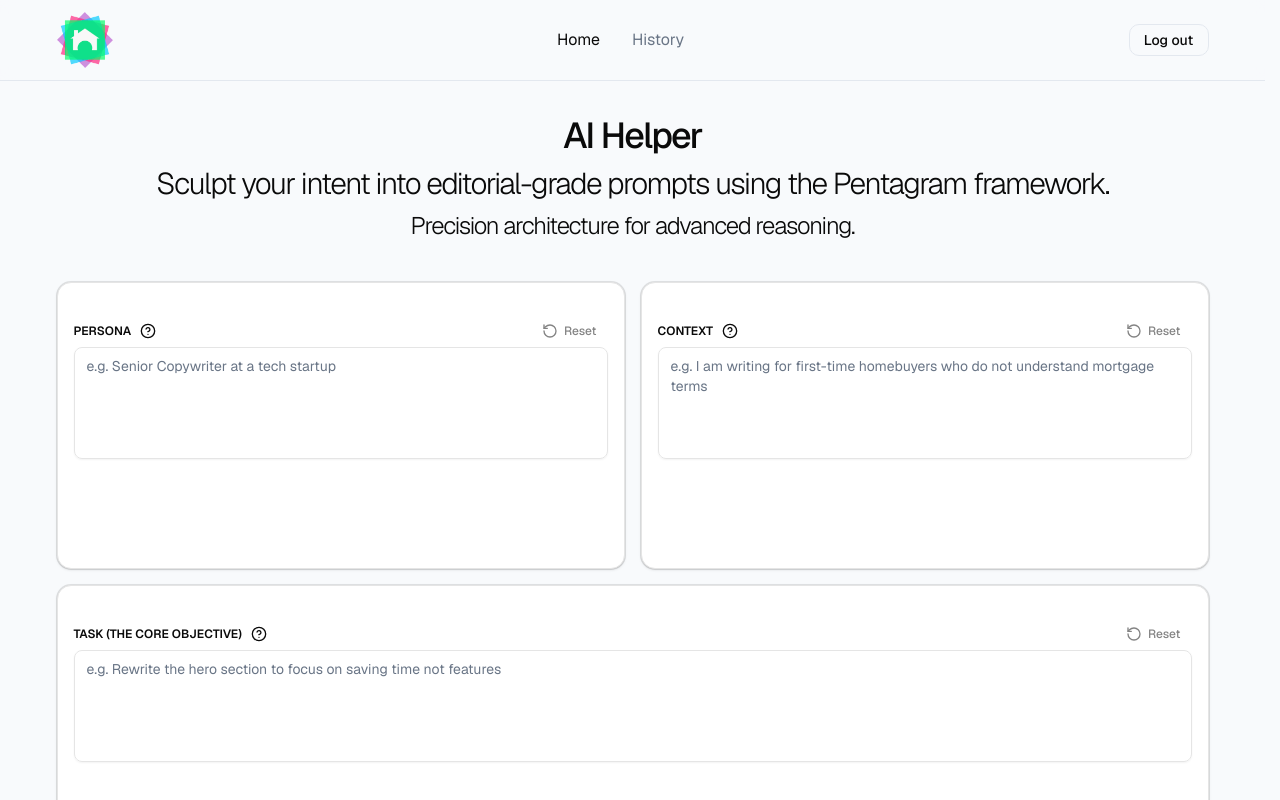
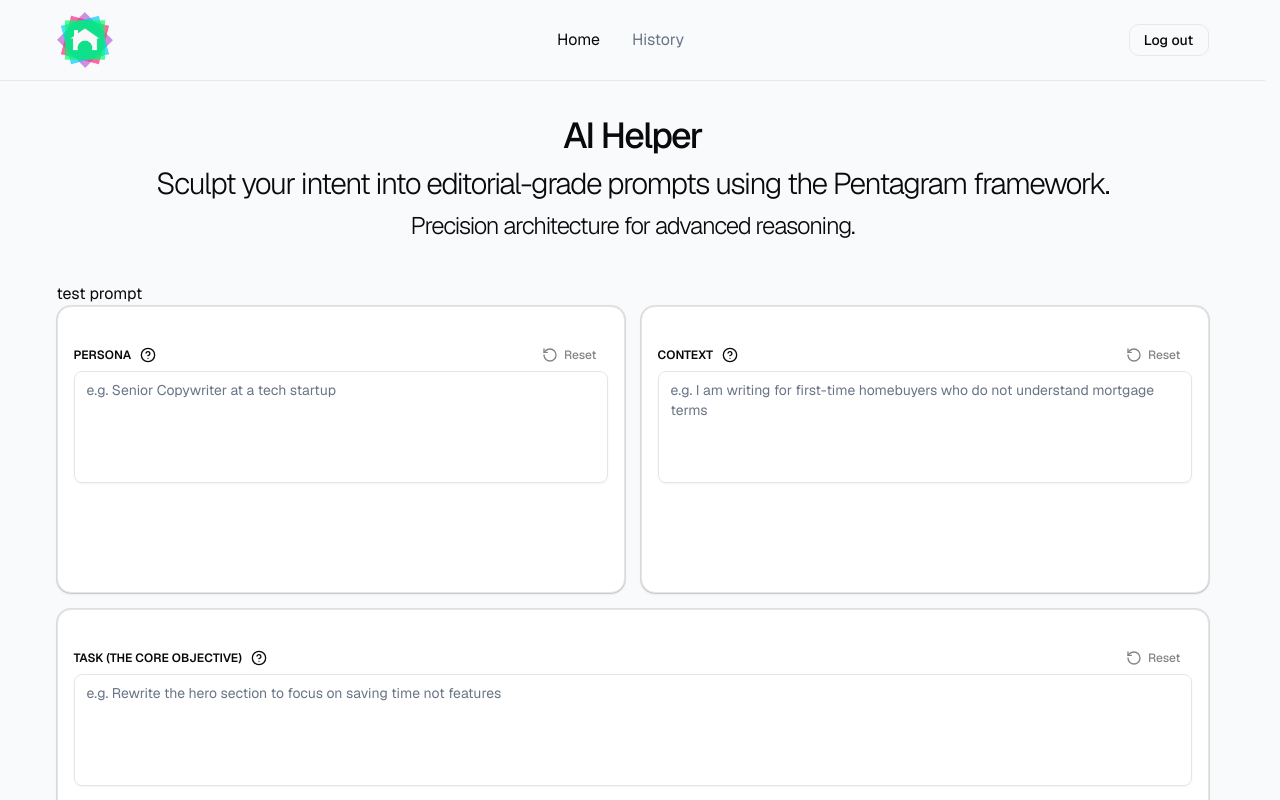
Before and after one commit to chingu-voyages/X01-team-01, a Next.js app in the folder Frontend/: page /home in a window 1280 px wide. Shown: the top 800 px of the page. Built offline with nearby package versions, Linux system fonts and the light colour scheme.

Commit message:
chore(dev): add test data utility for rapid form population

```diff
--- a/Frontend/src/app/(main)/home/page.tsx
+++ b/Frontend/src/app/(main)/home/page.tsx
@@ -187,6 +187,23 @@ export default function Home() {
 
   const isRescoreDisabled = isScoring || isSameAsLastScore;
 
+  //this is temporary, only for testing
+  const testData = {
+    persona: `You are a flamboyant and eccentric Professor of Moral Philosophy who treats every lecture as a theatrical performance, specializing in high-stakes ethical dilemmas.`,
+    context: `you are talking to first-year university students of philosophy`,
+    task: `Explain the classic trolley problem, specifically describing the scenario of a runaway trolley, the bystander's choice to pull a lever, and the moral trade-off between the lives of five workers versus one worker.`,
+    output: `The output must be structured as a four-verse rap with a recurring two-line chorus. Each verse should cover a different aspect of the dilemma (the setup, the utilitarian choice, the deontological conflict, and the conclusion).`,
+    constraint: `you can only talk like Moira Rose`,
+  } as const;
+
+  const handleFillTestData = () => {
+    Object.entries(testData).forEach(([field, value]) => {
+      setFieldValue(field as any, value);
+    });
+
+    reset(testData);
+  };
+
   return (
     <>
       <section className="container  section-padding">
@@ -201,6 +218,12 @@ export default function Home() {
           <h3 className="tracking-tighter font-light">
             Precision architecture for advanced reasoning.
           </h3>
+        </div>
+
+        <div>
+          <button type="button" onClick={handleFillTestData}>
+            test prompt
+          </button>
         </div>
 
         <FormSection control={control} resetField={resetField} watch={watch} />
```
